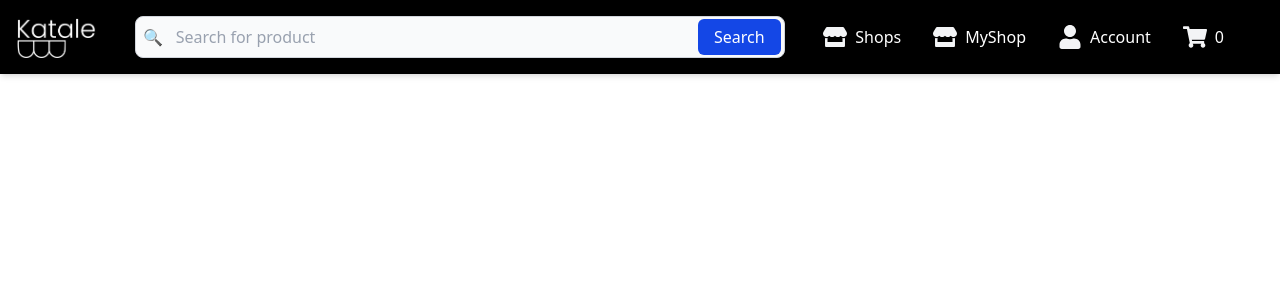
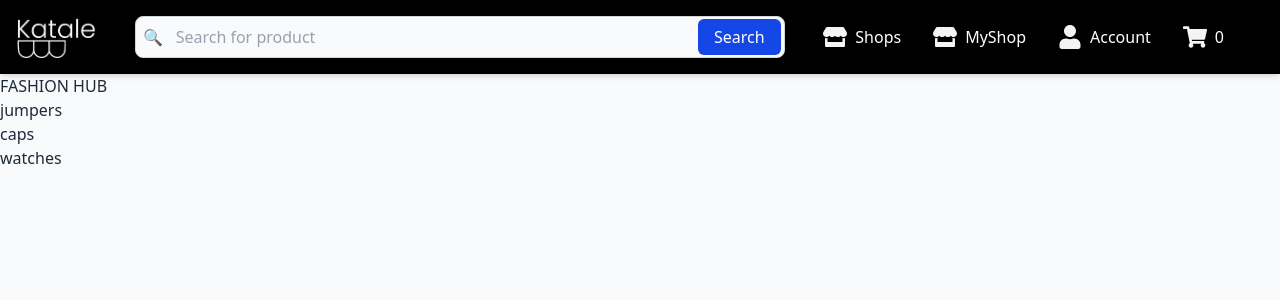
Before and after one commit to dariusjackony/shop-online, a React (Vite) app: page /shop/1 in a window 1280 px wide. Shown: the top 300 px of the page. Built offline with nearby package versions, Linux system fonts and the light colour scheme.

Commit message:
Update: Initial shops page

```diff
--- a/src/App.jsx
+++ b/src/App.jsx
@@ -1,9 +1,15 @@
 import Navbar from "./components/Navbar";
+import HomePage from "./pages/HomePage";
+import ShopPage from "./components/shops/ShopPage";
 import { BrowserRouter, Routes, Route } from "react-router-dom";
 export default function App(){
    return(
     <BrowserRouter>
          <Navbar />
+            <Routes>
+              <Route path="/" element={<HomePage />} />
+              <Route path="/shop/:shopId" element={<ShopPage />} />
+            </Routes>
     </BrowserRouter>
 
    )
--- /dev/null
+++ b/src/components/shops/ShopData.js
@@ -0,0 +1,52 @@
+import Jamper from "../../assets/1.jpg";
+export const shops = [
+  {
+    id: "1",
+    name: "FASHION HUB",
+    label: Jamper,
+    delivery: true,
+    products: [
+      { id: 1, name: "Red Jumper", category: "jumpers" },
+      { id: 2, name: "Blue Jumper", category: "jumpers" },
+      { id: 3, name: "Black Cap", category: "caps" },
+      { id: 4, name: "Gold Watch", category: "watches" },
+    ],
+  },
+  {
+    id: "2",
+    name: "FASHION HUB",
+    label: Jamper,
+    delivery: false,
+    products: [
+      { id: 1, name: "Red Jumper", category: "jumpers" },
+      { id: 2, name: "Blue Jumper", category: "jumpers" },
+      { id: 3, name: "Black Cap", category: "caps" },
+      { id: 4, name: "Gold Watch", category: "watches" },
+    ],
+  },
+  {
+    id: "3",
+    name: "FASHION HUB",
+    label: Jamper,
+    delivery: false,
+    products: [
+      { id: 1, name: "Red Jumper", category: "jumpers" },
+      { id: 2, name: "Blue Jumper", category: "jumpers" },
+      { id: 3, name: "Black Cap", category: "caps" },
+      { id: 4, name: "Gold Watch", category: "watches" },
+    ],
+  },
+  {
+    id: "4",
+    name: "FASHION HUB",
+    label: Jamper,
+    delivery: true,
+    products: [
+      { id: 1, name: "Red Jumper", category: "jumpers" },
+      { id: 2, name: "Blue Jumper", category: "jumpers" },
+      { id: 3, name: "Black Cap", category: "caps" },
+      { id: 4, name: "Gold Watch", category: "watches" },
+    ],
+  },
+
+];
--- /dev/null
+++ b/src/components/shops/ShopPage.jsx
@@ -0,0 +1,23 @@
+import { useNavigate, useParams } from "react-router-dom"
+import { shops } from "./ShopData";
+export default function ShopPage(){
+     const { shopId } = useParams(); // get shop url
+     const navigate = useNavigate(); // easy movement without using Link
+     const shop = shops.find((s) => s.id === shopId); // get current shop
+     const Categories = [ ...new Set(shop.products.map( p => p.category))]; // this will get unique values and remove duplicates
+    return(
+        <section>
+          <h2>{shop.name}</h2>
+          {Categories.map((category) => {
+            const products = shop.products
+             .filter( p => p.category === category)
+             .slice(0, 2);
+             return(
+                <div key={category}>
+                  <h2>{category}</h2>
+                </div>
+             )
+          })}
+        </section>
+    )
+}
--- /dev/null
+++ b/src/components/shops/ShopsPage.jsx
@@ -0,0 +1,37 @@
+import { useNavigate } from "react-router-dom";
+import { shops } from "./ShopData";
+import { useState } from "react";
+import { FaCheck, FaTimes } from "react-icons/fa";
+export default function ShopsPage(){
+    //this willl let you move to another route without using Link.
+    const navigate = useNavigate();
+
+    return(
+       <section className="px-2 mt-10">
+           <div className="grid grid-cols-2 gap-2">
+              {shops.map((shop)=>(
+                <div key={shop.id} className="overflow-hidden rounded-lg bg-white w-full"
+                 onClick={()=> navigate(`/shop/${shop.id}`)}
+                >
+                  <img src={shop.label} className="object-cover w-full" />
+                  <div className="p-3">
+                      <h2 className="text-sm font-semibold">{shop.name}</h2>
+                        <p className="text-sm overflow-hidden">
+                          {shop.products.slice(0,2).map((product) =>(product.name)).join(", ")}
+                          {shop.products.length > 2 ? " and more.." : ""}
+                        </p>
+                        <div className="flex gap-4 mt-2">
+                            <p className="text-sm">
+                               {shop.products.length} Items
+                            </p>
+                            <p className="text-sm flex item-center gap-1">
+                              Delivery{shop.delivery ? <FaCheck className="text-blue-600 mt-0.5 " /> : <FaTimes className="text-red-600 mt-0.5" />}
+                            </p>
+                        </div>
+                  </div>
+                </div>
+              ))}
+           </div>
+       </section>
+    )
+}
--- a/src/index.css
+++ b/src/index.css
@@ -1 +1,6 @@
 @import "tailwindcss";
+
+body {
+     @apply bg-gray-50 text-gray-800;
+
+}
--- /dev/null
+++ b/src/pages/HomePage.jsx
@@ -0,0 +1,8 @@
+import ShopsPage from "../components/shops/ShopsPage";
+export default function HomePage(){
+    return(
+        <>
+          <ShopsPage />
+        </>
+    )
+}
```
